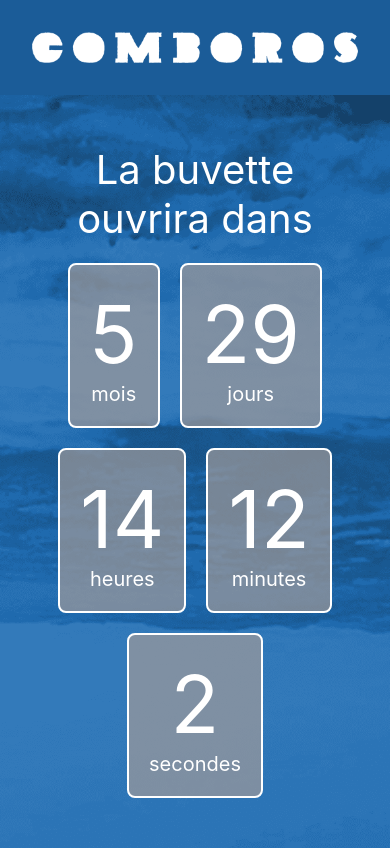
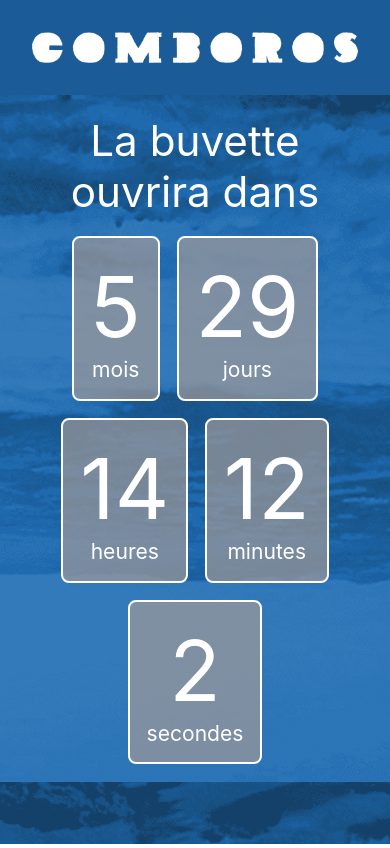
Before and after one commit to BCedric/Comboro-buvette, a React (Create React App) app: page / in a window 390 px wide. Built offline with nearby package versions, Linux system fonts and the light colour scheme.

Commit message:
ajout media queries

```diff
--- a/src/App.css
+++ b/src/App.css
@@ -86,13 +86,33 @@ body {
     font-size: 0.25em;
   }
 }
+@media (max-width: 460px) {
+  .afficheur-valeur {
+    padding: 2vh;
+    margin: 1vh;
+  }
+  .afficheur-valeur .valeur {
+    font-size: 10vh;
+  }
+  .afficheur-valeur .unite {
+    font-size: 2.5vh;
+  }
 
-@media (max-width: 850px) {
+  .will-open-label {
+    font-size: 5vh !important;
+    margin: 0.25em;
+  }
+}
+
+@media (max-width: 390px) {
+  .counter {
+    padding: 0.12em;
+  }
+}
+
+@media (max-width: 820px) {
   .will-open-label {
     font-size: 0.5em;
     margin: 0.25em;
   }
 }
-
-@media (max-width: 700px) {
-}
--- a/src/Counter.js
+++ b/src/Counter.js
@@ -89,7 +89,9 @@ const Counter = () => {
           <div className="count-area">
             {Object.keys(counter).map(
               (key) =>
-                (key === 'secondes' || counter[key] > 0) && (
+                (key === 'secondes' ||
+                  key === 'minutes' ||
+                  counter[key] > 0) && (
                   <AfficheurValeur
                     key={key}
                     valeur={counter[key]}
```
